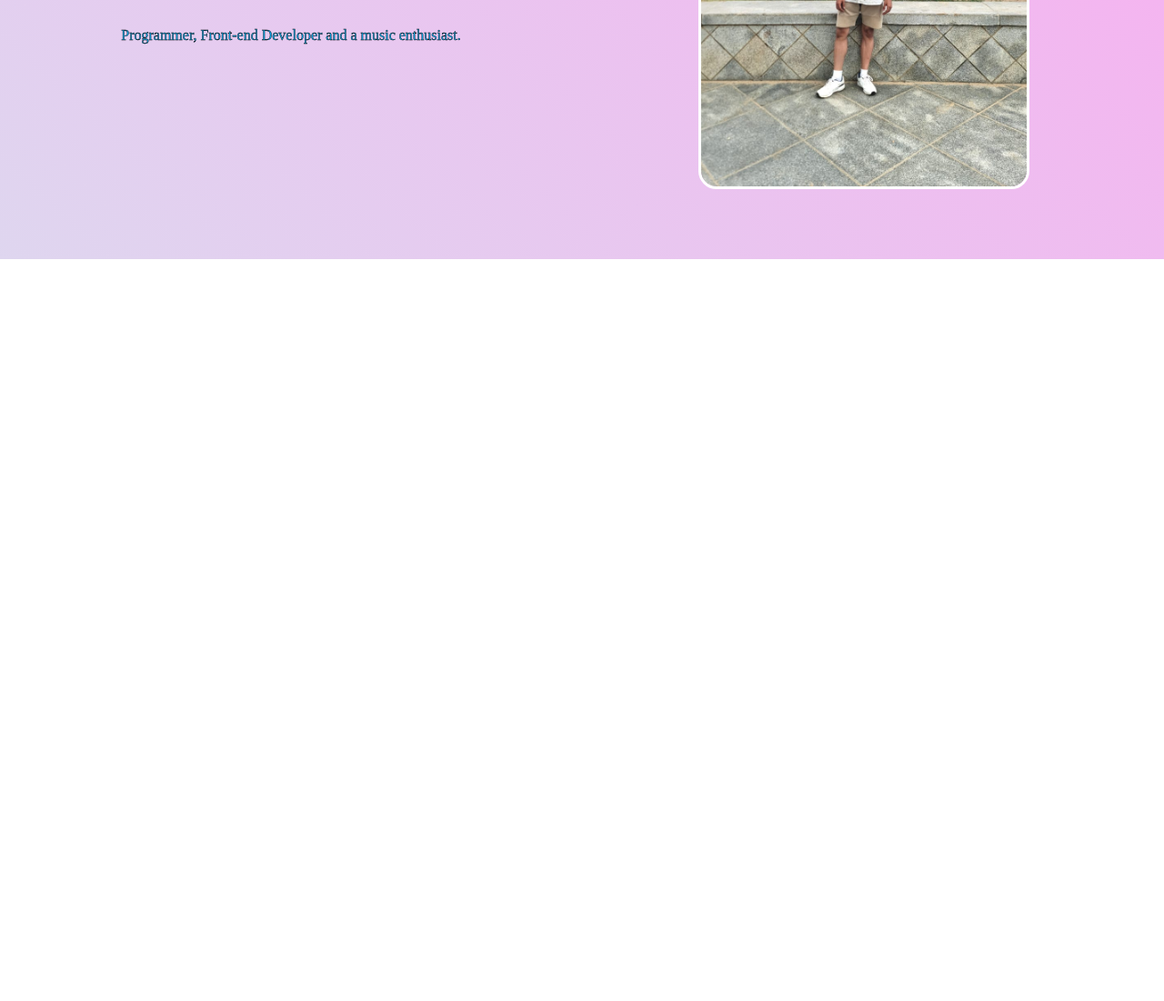
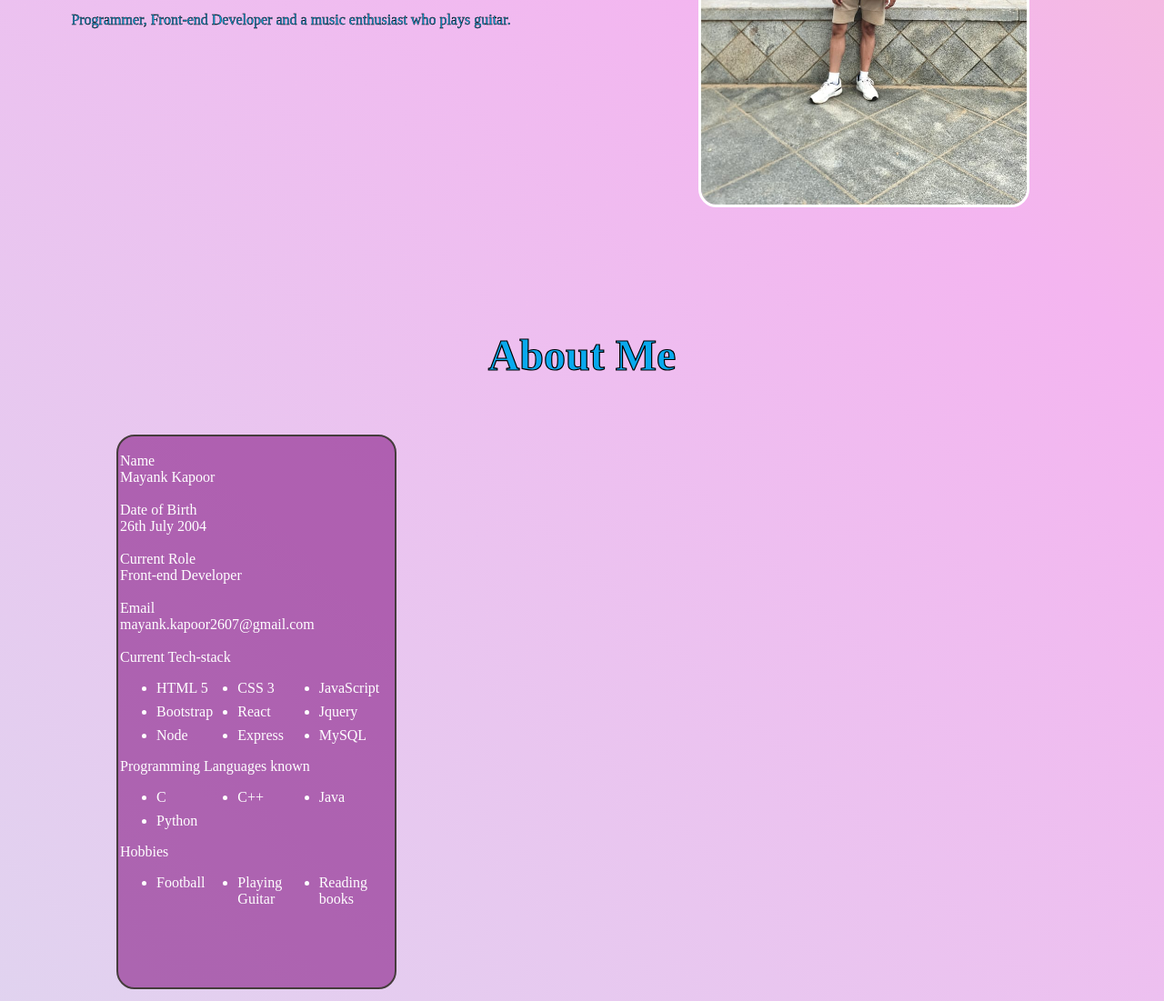
Before and after one commit to Sr-71-Alphaturi/portfo, a plain HTML site: page index.html in a window 1280 px wide. Shown: the part 515-1616 px from the top of the page at 91% size. Before the commit the page ends 800 px from the top, so only its background shows below. Drawn offline with Linux system fonts and the light colour scheme.

Commit message:
Add left info panel

```diff
--- a/css/style.css
+++ b/css/style.css
@@ -16,6 +16,9 @@
     background-color:rgb(104, 78, 78);
     color:white;
     height: fit-content;
+    width: 100%;
+    position: fixed;
+    top: 0;
 }
 .navItem{
     border-right: 1px solid black;
@@ -30,9 +33,9 @@ a, a:hover, a:focus, a:active {
 .intro{
     display: grid;
     grid-template-columns: 1fr 1fr 1fr 1fr;
-    grid-template-rows: 80vh;
-    margin-top: 40px;
-    margin-bottom: 30px;
+    grid-template-rows: 90vh;
+    margin-top: 20px;
+    margin-bottom: 5px;
 }
 .lines{
     display: flex;
@@ -55,6 +58,8 @@ a, a:hover, a:focus, a:active {
 }
 .pic{
     grid-column: 3/5;
+    display: flex;
+    align-items: center;
     padding-top: 10%;
     padding-left: 20%;
 }
@@ -65,6 +70,46 @@ a, a:hover, a:focus, a:active {
     width: 70%;
     border: 3px solid white;
     border-radius: 20px;
+}
+.alignCenter{
+    display: flex;
+    justify-content: center;
+    align-items: center;
+}
+.middle-section{
+    display: grid;
+    grid-template-columns: 2fr 3fr;
+    grid-template-rows: 80vh;
+    margin-left:10px;
+    margin-right:10px;
+    width: 80%;
+}
+
+.details{
+    padding-top: 5%;
+    padding-bottom: 15%;
+    height: 100%;
+}
+.info{
+    background-color: #881b8697;
+    border-radius: 20px;
+    border: 2px solid rgb(69, 60, 60);
+    height: 94%;
+    padding: 2px;
+    max-width: 300px;
+    min-width: 200px;
+    color: white;
+}
+.about{
+    font-size: 3em;
+    font-weight: 900;
+    -webkit-text-fill-color: rgb(9, 169, 237);
+    -webkit-text-stroke: 1.2px black;
+}
+.tech{
+    display: grid;
+    grid-template-columns: 1fr 1fr 1fr;
+    gap: 0.5em;
 }
 body{
     margin:0;
--- a/index.html
+++ b/index.html
@@ -21,7 +21,7 @@
                 <div align="center"><h2>Hi, I'm Mayank Kapoor</h2></div>
 
                 <p>
-                    Programmer, Front-end Developer and a music enthusiast.
+                    Programmer, Front-end Developer and a music enthusiast who plays guitar.
                 </p>
             </div>
             <div class="pic">
@@ -29,5 +29,62 @@
             </div>
         </div>
     </div>
+    <br id="AboutMe">
+    <h2 class="alignCenter about">About Me</h2>
+    <div class="alignCenter" >
+
+        <div class="middle-section">
+            <div class="details">
+                <div class="info">
+                    <p>Name<br>Mayank Kapoor
+                    <br><br>
+                    Date of Birth
+                    <br>
+                    26th July 2004
+                    <br><br>
+                    Current Role
+                    <br>
+                    Front-end Developer
+                    <br><br>
+                    Email
+                    <br>
+                    mayank.kapoor2607@gmail.com
+                    <br><br>
+                    Current Tech-stack
+                    </p>
+
+                        <ul class="tech">
+                            <li>HTML 5</li>
+                            <li>CSS 3</li>
+                            <li>JavaScript</li><li>Bootstrap</li>
+                            <li>React</li>
+                            <li>Jquery</li>
+                            <li>Node</li>
+                            <li>Express</li>
+                            <li>MySQL</li>
+                        </ul>
+                    <p>Programming Languages known</p>
+                    <ul class="tech">
+                        <li>C</li>
+                        <li>C++</li>
+                        <li>Java</li><li>Python</li>
+                    </ul>
+                    <p>Hobbies</p>
+                    <ul class="tech">
+                        <li>Football</li>
+                        <li>Playing Guitar</li>
+                        <li>Reading books</li>
+                    </ul>
+
+
+                </div>
+            </div>
+            <div>
+
+            </div>
+    </div>
+
+    </div>
+
 </body>
 </html>
```
